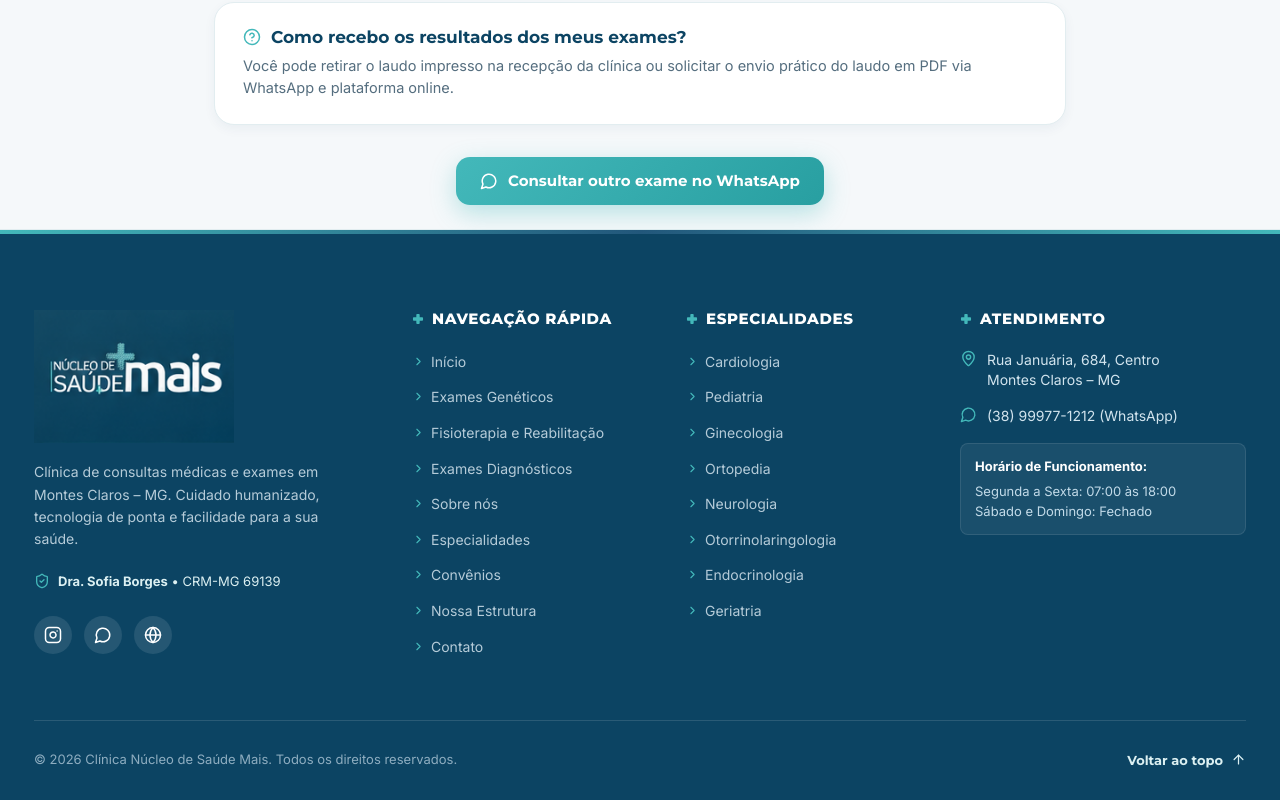
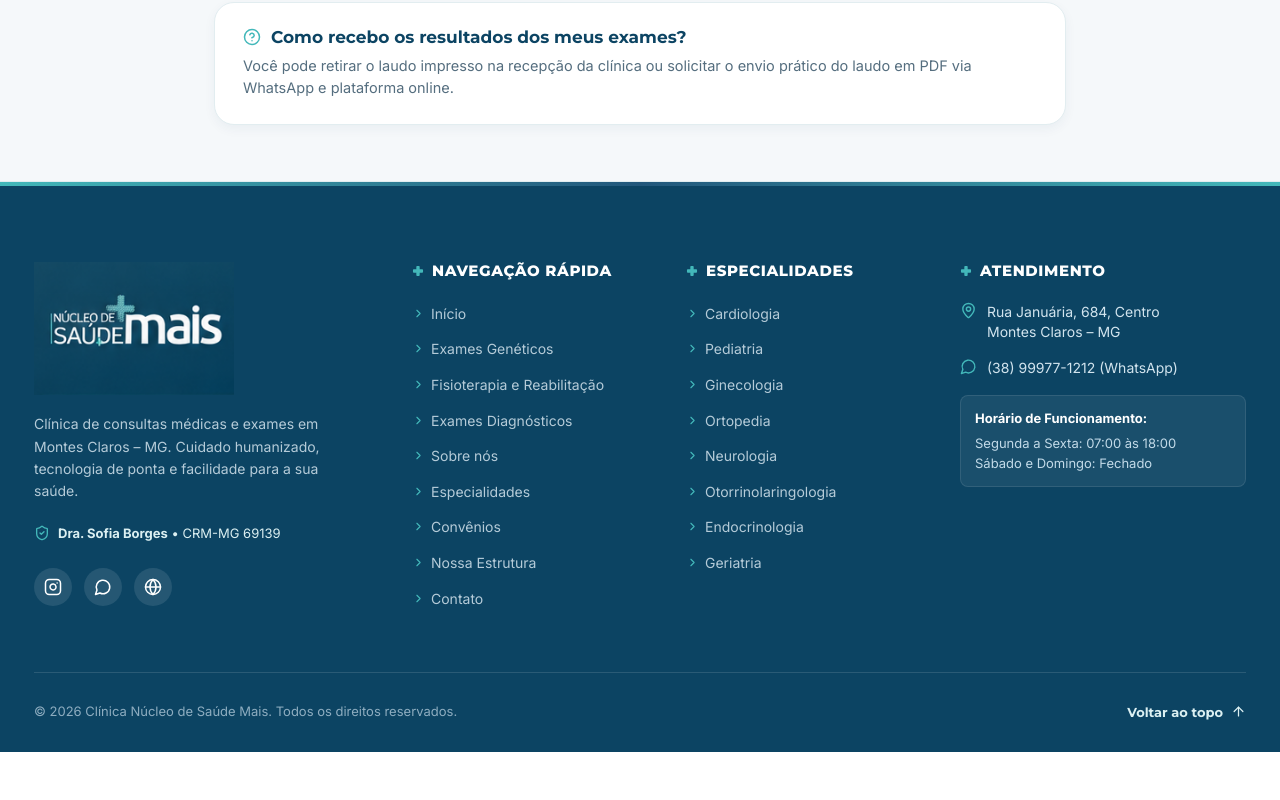
Before and after one commit to Karenfernandes20/nucleo-saude-mais, a Next.js app: page /exames in a window 1280 px wide. Shown: the part 3634-4434 px from the top of the page. After the commit the page ends 4386 px from the top, so only its background shows below. Built offline with nearby package versions, Linux system fonts and the light colour scheme.

Commit message:
style: reduce repeated WhatsApp calls to action

```diff
--- a/src/app/exames/page.tsx
+++ b/src/app/exames/page.tsx
@@ -252,15 +252,7 @@ export default function ExamesPage() {
             </div>
 
             <div style={{ textAlign: 'center', marginTop: '32px' }}>
-              <a
-                href={whatsappHref}
-                target="_blank"
-                rel="noopener noreferrer"
-                className="btn btn-teal btn-md"
-              >
-                <MessageCircle size={18} />
-                <span>Consultar outro exame no WhatsApp</span>
-              </a>
+
             </div>
           </div>
         </section>
```
